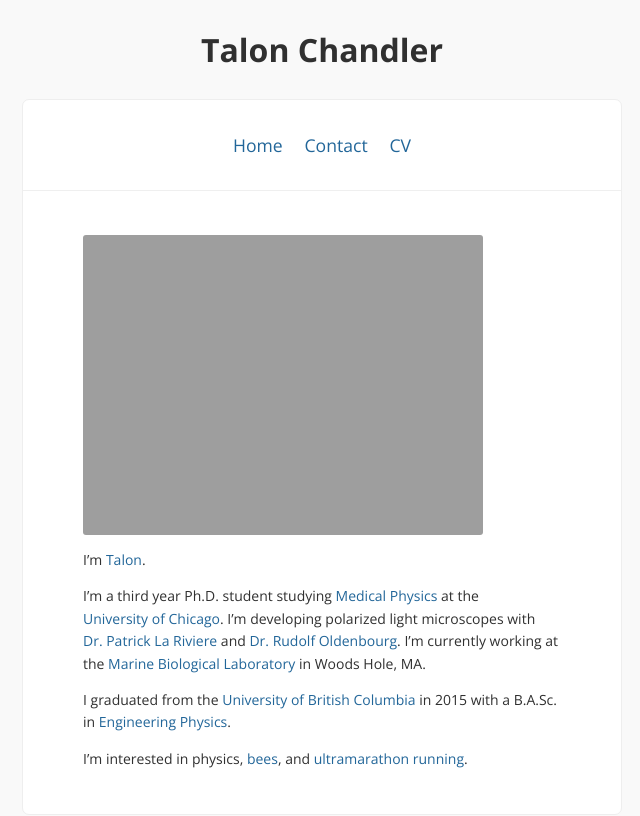
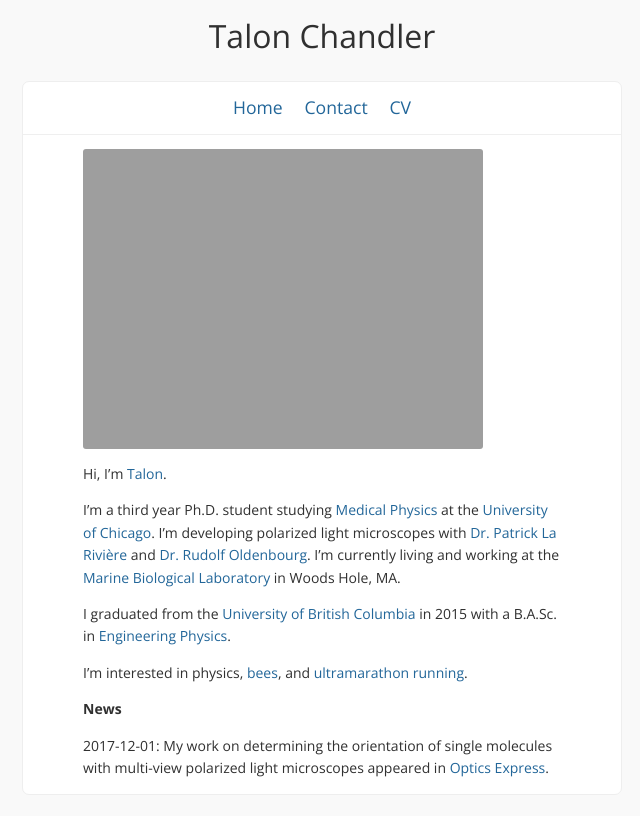
Before and after one commit to talonchandler/talonchandler.github.io, a Jekyll site: the page built from index.md, in a window 1280 px wide. Shown: the top 816 px of the page, without its empty margins (318-958 px from the left). Built offline with Jekyll 4.4.1, drawn with Linux system fonts in a browser that asks for light colours; comment, search, counter and statistics services are not loaded.

Commit message:
Add OE paper news.

```diff
--- a/_config.yml
+++ b/_config.yml
@@ -2,9 +2,7 @@ title:            Talon Chandler
 description:
 url:              # Site url.
 signoff:          # Your name.
-disqus_shortname: # disqus comment thread for post header options. ( leave blank if unwanted. )
-facebook_appid:   # appid for like button, remove from /_includes/share.html if unwanted.
-google_analytics: # set tracking, remove from /javascripts/basic.js if unwanted.
+google_analytics: UA-110567746-1
 
 links:
   - name:         Home
--- a/index.md
+++ b/index.md
@@ -4,20 +4,21 @@ layout: page
 
 ![Talon Chandler]({{ site.url }}/images/talon-2017.png)
 
-I'm [Talon](https://books.google.com/books?id=pD6arNyKyi8C&pg=PT61&lpg=PT61&dq=%22Just+at+that+moment+the+Lord+of+the+Eagles+swept+down+from+above,+seized+him+in+his+talons,+and+was+gone.%22&source=bl&ots=2kfe5990uE&sig=8_ISf65WbcgOCJikcD5oP2Y2FXk&hl=en&sa=X&ved=0ahUKEwjO6IfYzvrTAhVLjlQKHXy0CXQQ6AEIKzAB#v=onepage&q=%22Just%20at%20that%20moment%20the%20Lord%20of%20the%20Eagles%20swept%20down%20from%20above%2C%20seized%20him%20in%20his%20talons%2C%20and%20was%20gone.%22&f=false).
+Hi, I'm [Talon](https://books.google.com/books?id=pD6arNyKyi8C&pg=PT61&lpg=PT61&dq=%22Just+at+that+moment+the+Lord+of+the+Eagles+swept+down+from+above,+seized+him+in+his+talons,+and+was+gone.%22&source=bl&ots=2kfe5990uE&sig=8_ISf65WbcgOCJikcD5oP2Y2FXk&hl=en&sa=X&ved=0ahUKEwjO6IfYzvrTAhVLjlQKHXy0CXQQ6AEIKzAB#v=onepage&q=%22Just%20at%20that%20moment%20the%20Lord%20of%20the%20Eagles%20swept%20down%20from%20above%2C%20seized%20him%20in%20his%20talons%2C%20and%20was%20gone.%22&f=false).
 
-I'm a third year Ph.D. student studying [Medical
-Physics](http://medicalphysics.uchicago.edu/) at the [University of
-Chicago](http://www.uchicago.edu/). I'm developing polarized light microscopes
-with [Dr. Patrick La
-Riviere](https://radiology.uchicago.edu/directory/patrick-la-riviere) and
-[Dr. Rudolf
-Oldenbourg](http://www.mbl.edu/bell/current-faculty/oldenbourg-lab/). I'm
-currently working at the [Marine Biological Laboratory](http://www.mbl.edu/) in
-Woods Hole, MA.
+I'm a third year Ph.D. student studying [Medical Physics][medphys] at the [University][chicago] [of Chicago][chicago]. I'm developing polarized light microscopes with [Dr. Patrick La][patrick] [Rivi&egrave;re][patrick] and [Dr. Rudolf Oldenbourg](http://www.mbl.edu/bell/current-faculty/oldenbourg-lab/). I'm currently living and working at the [Marine][mbl] [Biological Laboratory][mbl] in Woods Hole, MA.
 
-I graduated from the [University of British Columbia](https://www.ubc.ca/) in
-2015 with a B.A.Sc. in [Engineering Physics](http://www.engphys.ubc.ca/).
+I graduated from the [University of British Columbia][ubc] in 2015 with a B.A.Sc. in [Engineering Physics][fizz].
 
-I'm interested in physics, [bees](http://scandiahoney.com/),
-and [ultramarathon running](http://ultrasignup.com/results_participant.aspx?fname=Talon&lname=Chandler).
+I'm interested in physics, [bees](http://scandiahoney.com/), and [ultramarathon running](http://ultrasignup.com/results_participant.aspx?fname=Talon&lname=Chandler).
+
+<span class="bold">News</span>
+
+2017-12-01: My work on determining the orientation of single molecules with multi-view polarized light microscopes appeared in [Optics Express](https://www.osapublishing.org/oe/abstract.cfm?uri=oe-25-25-31309&origin=search).
+
+[medphys]: http://medicalphysics.uchicago.edu/
+[chicago]: https://www.uchicago.edu/
+[patrick]: https://radiology.uchicago.edu/directory/patrick-la-riviere
+[mbl]: http://www.mbl.edu/
+[ubc]: https://www.ubc.ca/
+[fizz]: http://www.engphys.ubc.ca/
--- a/stylesheets/style.css
+++ b/stylesheets/style.css
@@ -1,5 +1,5 @@
 h1, h2, h3, h4, h5, strong, b {
-  font-weight: 600; }
+  font-weight: 200; }
 
 html, body {
   height: 100%; }
@@ -10,7 +10,7 @@ body {
   font-family: 'Open Sans', sans-serif;
   font-weight: 400;
   font-size: 16px;
-  line-height: 19px;
+  line-height: 10px;
   padding: 0;
   margin: 0; }
   body, body * {
@@ -108,7 +108,7 @@ footer {
   #container .block {
     border-top: 1px solid #efefef;
     border-bottom: 1px solid #efefef;
-    padding: 30px 40px 24px;
+    padding: 10px 10px 6px;
     text-align: center; }
     #container .block:first-child, #container .block + .block {
       border-top: 0; }
@@ -142,7 +142,7 @@ footer {
   width: 100%;
   border-width: 0;
   border-style: solid;
-  padding: 30px 60px;
+  padding: 0px 60px;
   margin: auto; }
 
 a, .as-link {
@@ -360,3 +360,7 @@ img {
   margin-left: -340px; }
 .paging .right {
   margin-left: 320px; }
+
+.bold {
+  font-weight:bold;
+}
```
Also changed, not shown: _includes/head.html (+11 -0 lines).
